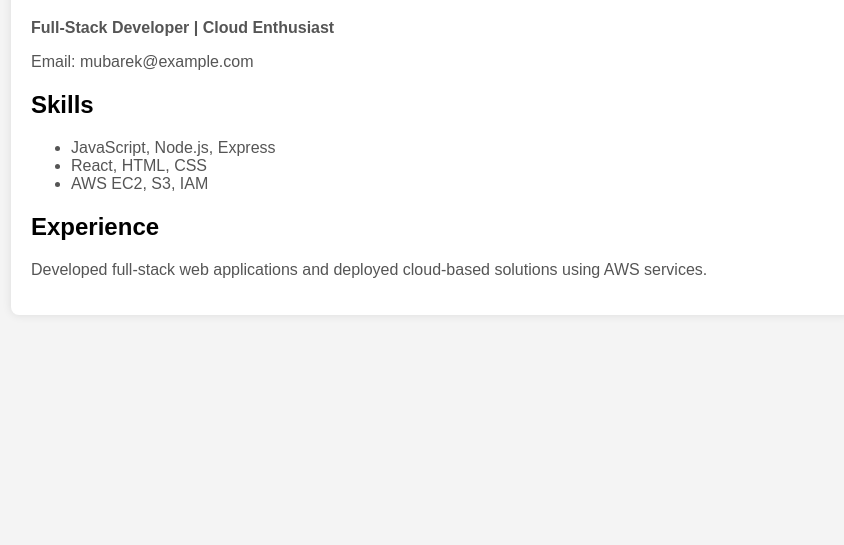
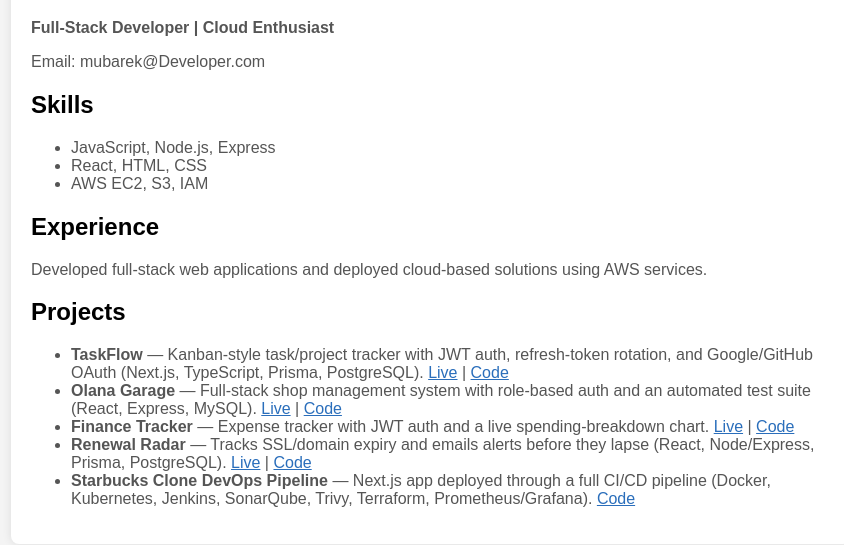
Before and after one commit to Mubarek-Bora/resume-node-app, a website: page public/index.html in a window 1280 px wide. Shown: the part 121-666 px from the top of the page, without its empty margins (209-1053 px from the left). Drawn offline with Linux system fonts and the light colour scheme.

Commit message:
Add Projects section listing current full-stack projects
Also carries forward the email fix (mubarek@Developer.com) that was
sitting uncommitted in the working tree.

```diff
--- a/public/index.html
+++ b/public/index.html
@@ -8,13 +8,14 @@
         .resume { background: white; padding: 20px; border-radius: 8px; max-width: 800px; margin: auto; box-shadow: 0 0 10px rgba(0,0,0,0.1); }
         h1 { color: #333; }
         p, li { color: #555; }
+        a { color: #2a6ebb; }
     </style>
 </head>
 <body>
     <div class="resume">
         <h1>Mubarek Bora</h1>
         <p><strong>Full-Stack Developer | Cloud Enthusiast</strong></p>
-        <p>Email: mubarek@example.com</p>
+        <p>Email: mubarek@Developer.com</p>
         <h2>Skills</h2>
         <ul>
             <li>JavaScript, Node.js, Express</li>
@@ -23,6 +24,14 @@
         </ul>
         <h2>Experience</h2>
         <p>Developed full-stack web applications and deployed cloud-based solutions using AWS services.</p>
+        <h2>Projects</h2>
+        <ul>
+            <li><strong>TaskFlow</strong> &mdash; Kanban-style task/project tracker with JWT auth, refresh-token rotation, and Google/GitHub OAuth (Next.js, TypeScript, Prisma, PostgreSQL). <a href="https://taskflow-rose-one.vercel.app" target="_blank" rel="noopener">Live</a> | <a href="https://github.com/Mubarek-Bora/taskflow" target="_blank" rel="noopener">Code</a></li>
+            <li><strong>Olana Garage</strong> &mdash; Full-stack shop management system with role-based auth and an automated test suite (React, Express, MySQL). <a href="https://abegarage-kappa.vercel.app" target="_blank" rel="noopener">Live</a> | <a href="https://github.com/Mubarek-Bora/abegarage" target="_blank" rel="noopener">Code</a></li>
+            <li><strong>Finance Tracker</strong> &mdash; Expense tracker with JWT auth and a live spending-breakdown chart. <a href="https://expense-tracker-starter-ten.vercel.app" target="_blank" rel="noopener">Live</a> | <a href="https://github.com/Mubarek-Bora/expense-tracker-starter" target="_blank" rel="noopener">Code</a></li>
+            <li><strong>Renewal Radar</strong> &mdash; Tracks SSL/domain expiry and emails alerts before they lapse (React, Node/Express, Prisma, PostgreSQL). <a href="https://renewal-radar-ivory.vercel.app" target="_blank" rel="noopener">Live</a> | <a href="https://github.com/Mubarek-Bora/renewal-radar" target="_blank" rel="noopener">Code</a></li>
+            <li><strong>Starbucks Clone DevOps Pipeline</strong> &mdash; Next.js app deployed through a full CI/CD pipeline (Docker, Kubernetes, Jenkins, SonarQube, Trivy, Terraform, Prometheus/Grafana). <a href="https://github.com/Mubarek-Bora/amazon-prime-video-kubernetes" target="_blank" rel="noopener">Code</a></li>
+        </ul>
     </div>
 </body>
 </html>
```
